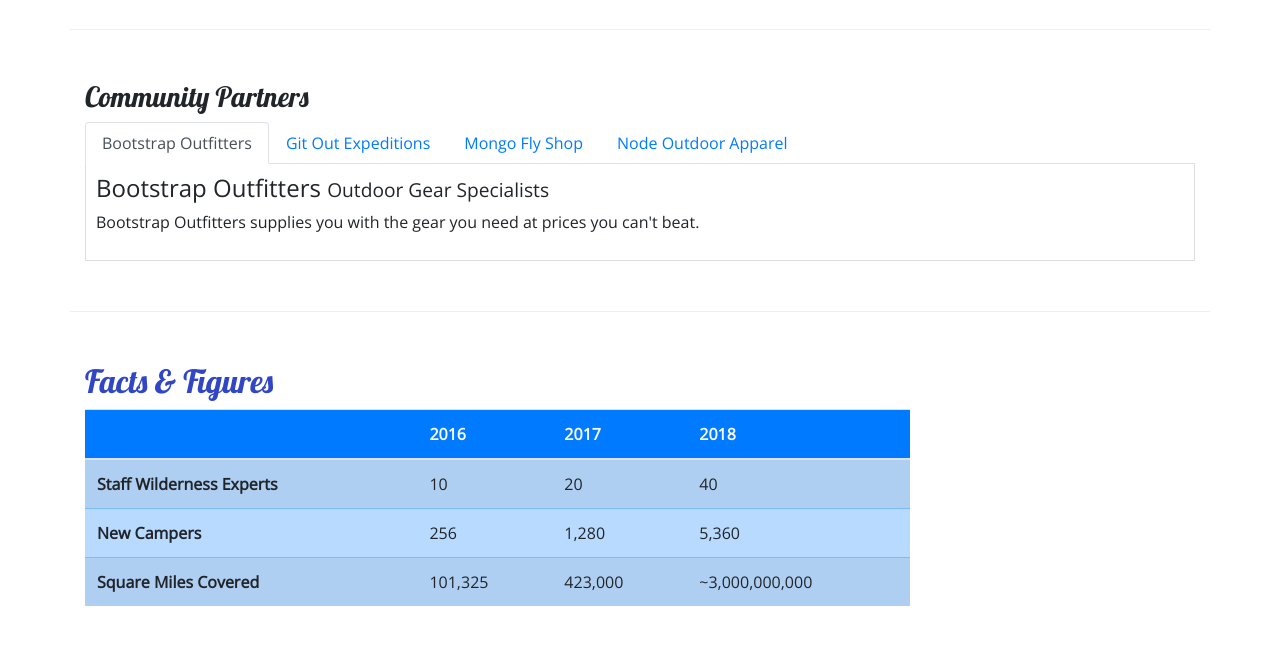
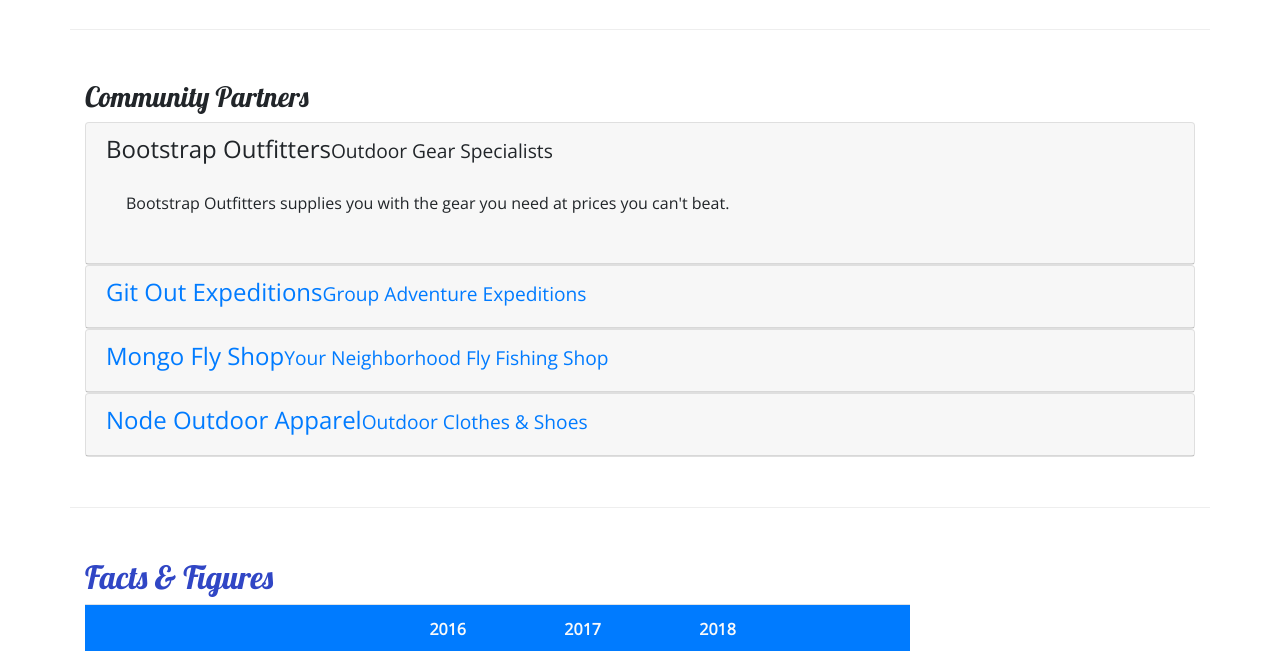
Before and after one commit to LoganPhilbrick/NucampSite, a website: page aboutus.html in a window 1280 px wide. Shown: the part 780-1431 px from the top of the page. Drawn offline with nearby package versions, Linux system fonts and the light colour scheme.

Commit message:
added accordion to 'aboutus.html'

```diff
--- a/aboutus.html
+++ b/aboutus.html
@@ -109,36 +109,54 @@
       <div class="row row-content">
         <div class="col">
           <h3>Community Partners</h3>
-          <ul class="nav nav-tabs">
-            <li class="nav-item">
-              <a class="nav-link active" href="#bootstrap" role="tab" data-toggle="tab">Bootstrap Outfitters</a>
-            </li>
-            <li class="nav-item">
-              <a class="nav-link" href="#git" role="tab" data-toggle="tab">Git Out Expeditions</a>
-            </li>
-            <li class="nav-item">
-              <a class="nav-link" href="#mongo" role="tab" data-toggle="tab">Mongo Fly Shop</a>
-            </li>
-            <li class="nav-item">
-              <a class="nav-link" href="#node" role="tab" data-toggle="tab">Node Outdoor Apparel</a>
-            </li>
-          </ul>
-          <div class="tab-content">
-            <div role="tabpanel" class="tab-pane fade show active" id="bootstrap">
-              <h4>Bootstrap Outfitters <small>Outdoor Gear Specialists</small></h4>
-              <p class="d-none d-sm-block">Bootstrap Outfitters supplies you with the gear you need at prices you can't beat.</p>
+          <div id="accordion">
+            <div class="card">
+              <div role="tab" class="card-header">
+                <h4>
+                  <a data-toggle="collapse" data-target="#bootstrap">Bootstrap Outfitters<small>Outdoor Gear Specialists</small></a>
+                </h4>
+                <div class="collapse show" id="bootstrap" data-parent="#accordion">
+                  <div class="card-body">
+                    <p class="d-none d-sm-block">Bootstrap Outfitters supplies you with the gear you need at prices you can't beat.</p>
+                  </div>
+                </div>
+              </div>
             </div>
-            <div role="tabpanel" class="tab-pane fade" id="git">
-              <h4>Git Out Expeditions <small>Group Adventure Expeditions</small></h4>
-              <p class="d-none d-sm-block">Join Git Out Expeditions to explore new horizons with a group of other adventurers!</p>
+            <div class="card">
+              <div role="tab" class="card-header">
+                <h4>
+                  <a class="collapsed" data-toggle="collapse" data-target="#git">Git Out Expeditions<small>Group Adventure Expeditions</small></a>
+                </h4>
+                <div class="collapse" id="git" data-parent="#accordion">
+                  <div class="card-body">
+                    <p class="d-none d-sm-block">Join Git Out Expeditions to explore new horizons with a group of other adventurers!</p>
+                  </div>
+                </div>
+              </div>
             </div>
-            <div role="tabpanel" class="tab-pane fade" id="mongo">
-              <h4>Mongo Fly Shop <small>Your Neighborhood Fly Fishing Shop</small></h4>
-              <p class="d-none d-sm-block">Need a new fishing pole, a tacklebox, or flies of all kinds? Stop by Mongo Fly Shop.</p>
+            <div class="card">
+              <div role="tab" class="card-header">
+                <h4>
+                  <a class="collapsed" data-toggle="collapse" data-target="#mongo">Mongo Fly Shop<small>Your Neighborhood Fly Fishing Shop</small></a>
+                </h4>
+                <div class="collapse" id="mongo" data-parent="#accordion">
+                  <div class="card-body">
+                    <p class="d-none d-sm-block">Need a new fishing pole, a tacklebox, or flies of all kinds? Stop by Mongo Fly Shop.</p>
+                  </div>
+                </div>
+              </div>
             </div>
-            <div role="tabpanel" class="tab-pane fade" id="node">
-              <h4>Node Outdoor Apparel <small>Outdoor Clothes & Shoes</small></h4>
-              <p class="d-none d-sm-block">From polar fleeces to swimsuits, hiking boots to waders, a visit to Node will be sure to get you covered.</p>
+            <div class="card">
+              <div role="tab" class="card-header">
+                <h4>
+                  <a class="collapsed" data-toggle="collapse" data-target="#node">Node Outdoor Apparel<small>Outdoor Clothes & Shoes</small></a>
+                </h4>
+                <div class="collapse" id="node" data-parent="#accordion">
+                  <div class="card-body">
+                    <p class="d-none d-sm-block">From polar fleeces to swimsuits, hiking boots to waders, a visit to Node will be sure to get you covered.</p>
+                  </div>
+                </div>
+              </div>
             </div>
           </div>
         </div>
```
